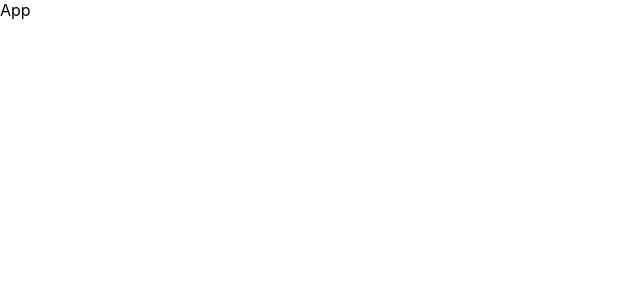
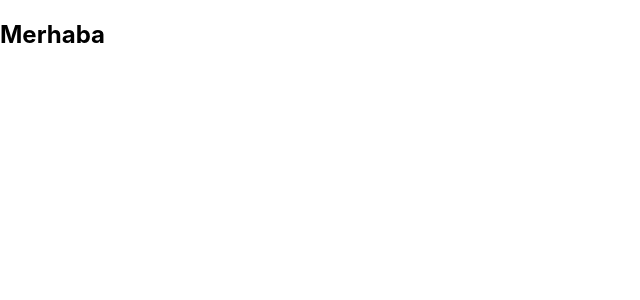
Before and after one commit to KazimAkyol/myCodes_React, a React (Create React App) app in the folder react/RC-10-LifeCycle/: page / in a window 1280 px wide. Shown: the top 300 px of the page, without its empty margins (0-640 px from the left). Built offline with nearby package versions, Linux system fonts and the light colour scheme.

Commit message:
120.commit

```diff
--- a/react/RC-10-LifeCycle/src/App.js
+++ b/react/RC-10-LifeCycle/src/App.js
@@ -1,9 +1,12 @@
-import React from 'react'
+import React from "react";
+import Selamlama from "./components/Selamlama";
 
-const App = () => {
+function App() {
   return (
-    <div>App</div>
-  )
+    <div className="App">
+      <Selamlama />
+    </div>
+  );
 }
 
-export default App
+export default App;
--- a/react/RC-10-LifeCycle/src/components/Selamlama.jsx
+++ b/react/RC-10-LifeCycle/src/components/Selamlama.jsx
@@ -0,0 +1,9 @@
+import React, { Component } from "react";
+
+class Selamlama extends Component {
+  render() {
+    return <h2>Merhaba</h2>;
+  }
+}
+
+export default Selamlama;
```
